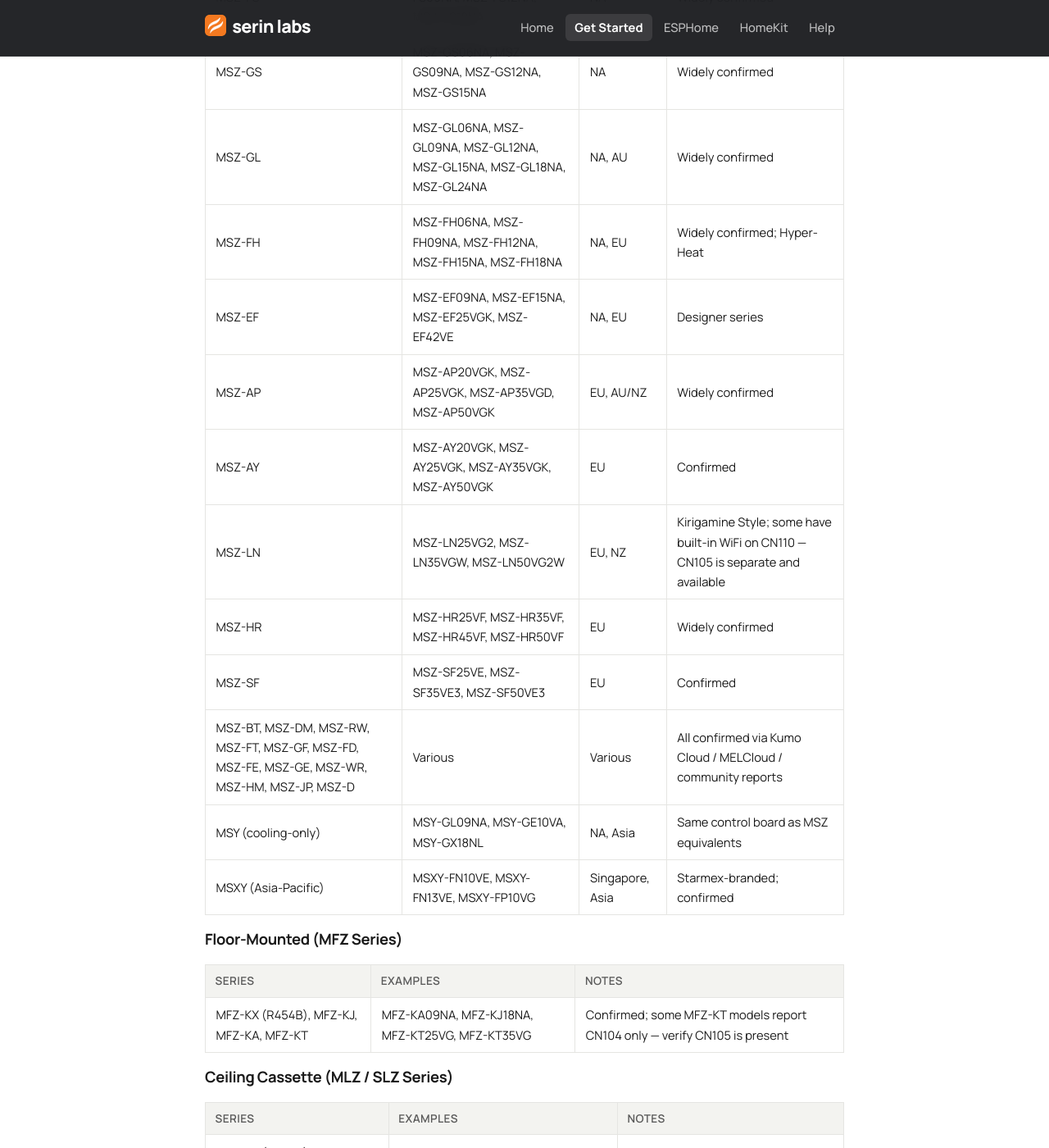
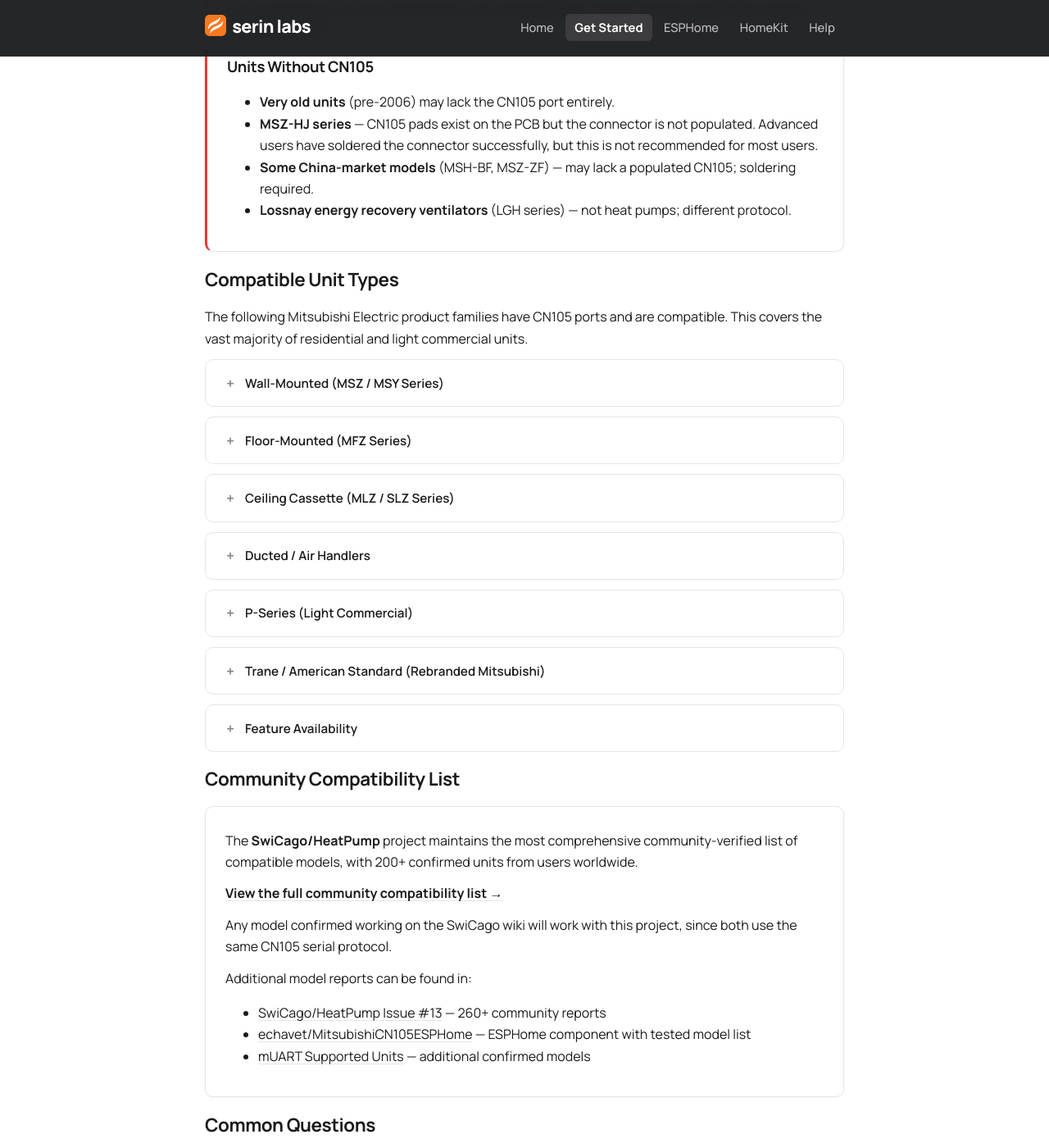
Before and after one commit to Serin-Labs/serin-labs.github.io, a Jekyll site: the page built from compatibility.html, in a window 1280 px wide and 1400 px high, scrolled down 994 px. Shown: the whole window at 82% size. Built offline with Jekyll 4.4.1, drawn with Linux system fonts in a browser that asks for light colours; some of the changed text lies outside the part shown.

Commit message:
Collapse compatibility tables into accordions and move Not Compatible section up
Wrap all unit-type tables, feature availability, and regional model numbers
in <details> elements to reduce scroll depth. Move the Not Compatible warning
above the compatible unit lists so users hit exclusions before searching for
their model. Add section IDs for deep linking.

```diff
--- a/compatibility.html
+++ b/compatibility.html
@@ -15,17 +15,36 @@ nav_active: compatibility
     <p>A good proxy: if your unit is compatible with <strong>Kumo Cloud</strong> (North America) or <strong>MELCloud</strong> (Europe/global), it has a CN105 port and will work with this project.</p>
   </div>
 
-  <h2>How to Check Your Unit</h2>
+  <h2 id="how-to-check">How to Check Your Unit</h2>
   <ol>
     <li><strong>Check your model number.</strong> It is on a label on the indoor unit (usually on the right side behind the front panel). Mitsubishi Electric models start with prefixes like MSZ, MSY, MFZ, MLZ, SLZ, SEZ, SVZ, PEAD, PVA, PKA, PCA, PLA, or PEFY.</li>
     <li><strong>Look for the CN105 port.</strong> Open the front panel and locate the main control board. The CN105 port is a small white 5-pin connector, usually labeled "CN105" on the PCB. See the <a href="/wiring">wiring reference</a> for what it looks like.</li>
     <li><strong>Check below.</strong> If your model series is in the compatible table, you are good to go.</li>
   </ol>
 
-  <h2>Compatible Unit Types</h2>
+  <h2 id="not-compatible">Not Compatible</h2>
+  <div class="form-card form-card--warning">
+    <h3>Mitsubishi Heavy Industries (SRK, SRC, SRF)</h3>
+    <p><strong>Not compatible.</strong> Mitsubishi Heavy Industries is a <strong>different company</strong> from Mitsubishi Electric. Their units (model numbers starting with SRK, SRC, or SRF) use an entirely different control protocol and do not have CN105 connectors.</p>
+
+    <h3>Ecodan Air-to-Water Heat Pumps</h3>
+    <p><strong>Not compatible with this project.</strong> Ecodan, Zubadan, and Geodan air-to-water units have a CN105 connector physically, but they use a <strong>different serial protocol</strong>. The SwiCago/HeatPump library and this controller do not work with Ecodan units. See <a href="https://github.com/m000c400/Mitsubishi-CN105-Protocol-Decode" target="_blank" rel="noopener">Mitsubishi-CN105-Protocol-Decode</a> for Ecodan-specific projects.</p>
+
+    <h3>Units Without CN105</h3>
+    <ul>
+      <li><strong>Very old units</strong> (pre-2006) may lack the CN105 port entirely.</li>
+      <li><strong>MSZ-HJ series</strong> — CN105 pads exist on the PCB but the connector is not populated. Advanced users have soldered the connector successfully, but this is not recommended for most users.</li>
+      <li><strong>Some China-market models</strong> (MSH-BF, MSZ-ZF) — may lack a populated CN105; soldering required.</li>
+      <li><strong>Lossnay energy recovery ventilators</strong> (LGH series) — not heat pumps; different protocol.</li>
+    </ul>
+  </div>
+
+  <h2 id="compatible-units">Compatible Unit Types</h2>
   <p>The following Mitsubishi Electric product families have CN105 ports and are compatible. This covers the vast majority of residential and light commercial units.</p>
 
-  <h3>Wall-Mounted (MSZ / MSY Series)</h3>
+  <details id="wall-mounted">
+    <summary>Wall-Mounted (MSZ / MSY Series)</summary>
+    <div class="faq-body">
       <div class="table-wrapper">
         <table>
           <thead>
@@ -124,8 +143,12 @@ nav_active: compatibility
           </tbody>
         </table>
       </div>
+    </div>
+  </details>
 
-  <h3>Floor-Mounted (MFZ Series)</h3>
+  <details id="floor-mounted">
+    <summary>Floor-Mounted (MFZ Series)</summary>
+    <div class="faq-body">
       <div class="table-wrapper">
         <table>
           <thead>
@@ -144,8 +167,12 @@ nav_active: compatibility
           </tbody>
         </table>
       </div>
+    </div>
+  </details>
 
-  <h3>Ceiling Cassette (MLZ / SLZ Series)</h3>
+  <details id="ceiling-cassette">
+    <summary>Ceiling Cassette (MLZ / SLZ Series)</summary>
+    <div class="faq-body">
       <div class="table-wrapper">
         <table>
           <thead>
@@ -169,8 +196,12 @@ nav_active: compatibility
           </tbody>
         </table>
       </div>
+    </div>
+  </details>
 
-  <h3>Ducted / Air Handlers</h3>
+  <details id="ducted">
+    <summary>Ducted / Air Handlers</summary>
+    <div class="faq-body">
       <div class="table-wrapper">
         <table>
           <thead>
@@ -209,8 +240,12 @@ nav_active: compatibility
           </tbody>
         </table>
       </div>
+    </div>
+  </details>
 
-  <h3>P-Series (Light Commercial)</h3>
+  <details id="p-series">
+    <summary>P-Series (Light Commercial)</summary>
+    <div class="faq-body">
       <div class="table-wrapper">
         <table>
           <thead>
@@ -234,8 +269,12 @@ nav_active: compatibility
           </tbody>
         </table>
       </div>
+    </div>
+  </details>
 
-  <h3>Trane / American Standard (Rebranded Mitsubishi)</h3>
+  <details id="trane">
+    <summary>Trane / American Standard (Rebranded Mitsubishi)</summary>
+    <div class="faq-body">
       <div class="table-wrapper">
         <table>
           <thead>
@@ -254,25 +293,12 @@ nav_active: compatibility
           </tbody>
         </table>
       </div>
+    </div>
+  </details>
 
-  <h2>Not Compatible</h2>
-  <div class="form-card form-card--warning">
-    <h3>Mitsubishi Heavy Industries (SRK, SRC, SRF)</h3>
-    <p><strong>Not compatible.</strong> Mitsubishi Heavy Industries is a <strong>different company</strong> from Mitsubishi Electric. Their units (model numbers starting with SRK, SRC, or SRF) use an entirely different control protocol and do not have CN105 connectors.</p>
-
-    <h3>Ecodan Air-to-Water Heat Pumps</h3>
-    <p><strong>Not compatible with this project.</strong> Ecodan, Zubadan, and Geodan air-to-water units have a CN105 connector physically, but they use a <strong>different serial protocol</strong>. The SwiCago/HeatPump library and this controller do not work with Ecodan units. See <a href="https://github.com/m000c400/Mitsubishi-CN105-Protocol-Decode" target="_blank" rel="noopener">Mitsubishi-CN105-Protocol-Decode</a> for Ecodan-specific projects.</p>
-
-    <h3>Units Without CN105</h3>
-    <ul>
-      <li><strong>Very old units</strong> (pre-2006) may lack the CN105 port entirely.</li>
-      <li><strong>MSZ-HJ series</strong> — CN105 pads exist on the PCB but the connector is not populated. Advanced users have soldered the connector successfully, but this is not recommended for most users.</li>
-      <li><strong>Some China-market models</strong> (MSH-BF, MSZ-ZF) — may lack a populated CN105; soldering required.</li>
-      <li><strong>Lossnay energy recovery ventilators</strong> (LGH series) — not heat pumps; different protocol.</li>
-    </ul>
-  </div>
-
-  <h2>Feature Availability</h2>
+  <details id="features">
+    <summary>Feature Availability</summary>
+    <div class="faq-body">
       <p>All compatible units support basic climate control (mode, temperature, fan speed). Some advanced features vary by model.</p>
       <div class="table-wrapper">
         <table>
@@ -332,8 +358,10 @@ nav_active: compatibility
           </tbody>
         </table>
       </div>
+    </div>
+  </details>
 
-  <h2>Community Compatibility List</h2>
+  <h2 id="community">Community Compatibility List</h2>
   <div class="form-card">
     <p>The <strong>SwiCago/HeatPump</strong> project maintains the most comprehensive community-verified list of compatible models, with 200+ confirmed units from users worldwide.</p>
     <p><a href="https://github.com/SwiCago/HeatPump/wiki/Supported-models" target="_blank" rel="noopener"><strong>View the full community compatibility list &rarr;</strong></a></p>
@@ -346,7 +374,7 @@ nav_active: compatibility
     </ul>
   </div>
 
-  <h2>Common Questions</h2>
+  <h2 id="faq">Common Questions</h2>
 
   <details>
     <summary>I found a CN105 port — is my unit compatible?</summary>
@@ -406,8 +434,10 @@ nav_active: compatibility
     </div>
   </details>
 
-  <h2>Regional Model Numbers</h2>
-  <p>Mitsubishi Electric uses different model suffixes by region for the same hardware. Here is a quick reference:</p>
+  <details id="regional">
+    <summary>Regional Model Numbers</summary>
+    <div class="faq-body">
+      <p>Mitsubishi Electric uses different model suffixes by region for the same hardware. The regional suffix does not affect CN105 compatibility — the same unit series is compatible across all regions.</p>
       <div class="table-wrapper">
         <table>
           <thead>
@@ -451,7 +481,8 @@ nav_active: compatibility
           </tbody>
         </table>
       </div>
-  <p>The regional suffix does not affect CN105 compatibility — the same unit series is compatible across all regions.</p>
+    </div>
+  </details>
 
   <hr>
   <h2>Disclaimer</h2>
```
Lines whose indentation alone changed are shown as unchanged.
